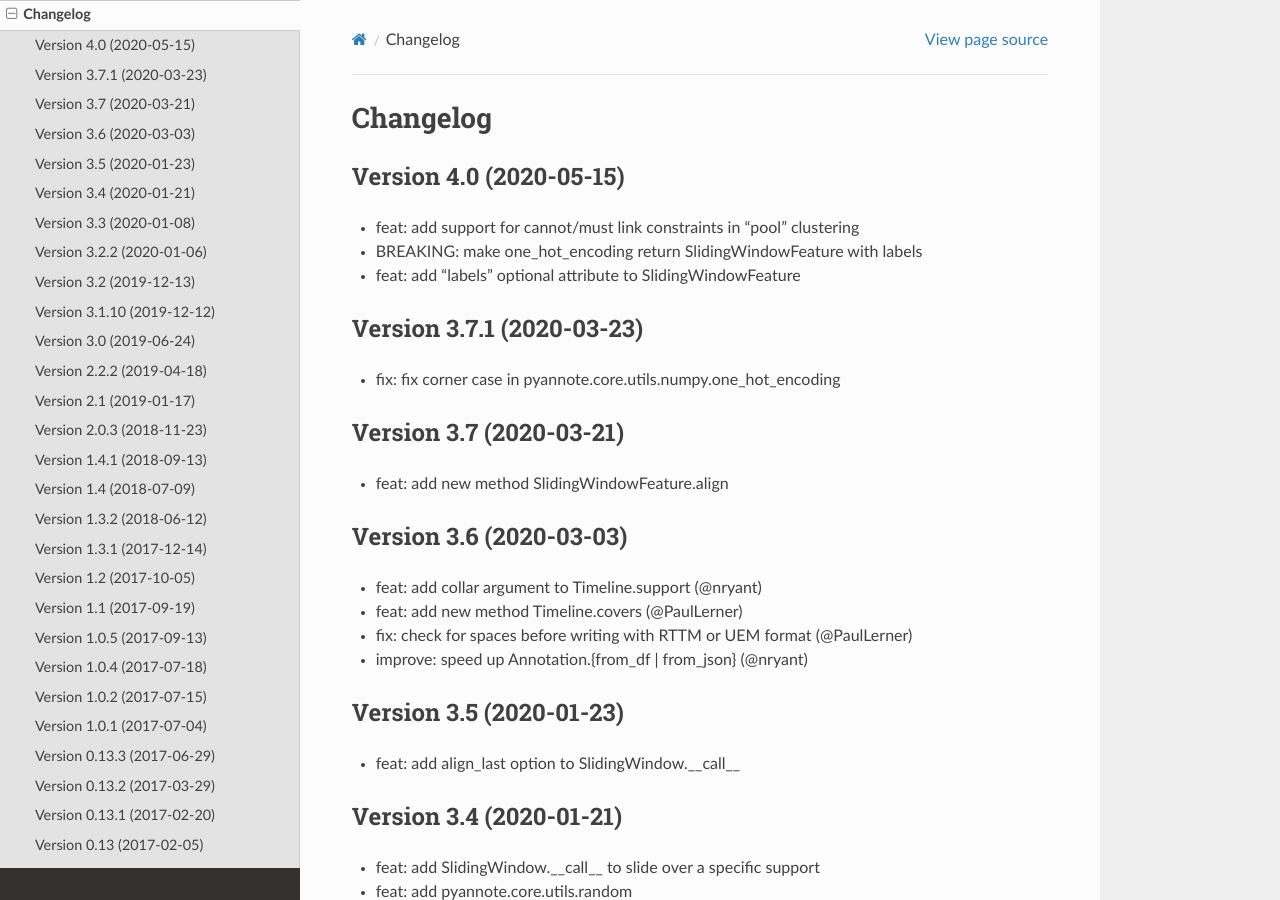
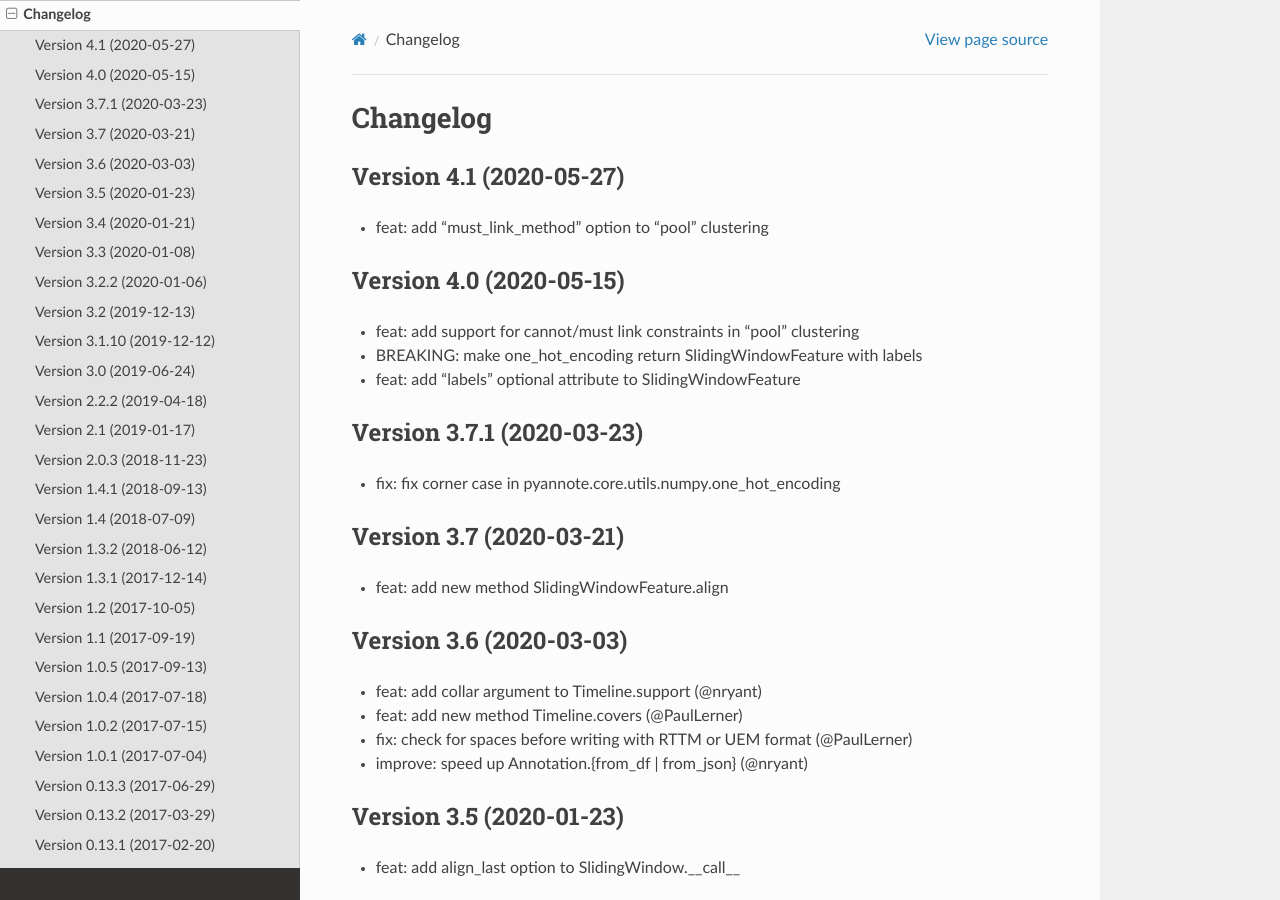
Before and after one commit to pyannote/pyannote-core, a Sphinx documentation site: the page built from doc/source/changelog.rst, in a window 1280 px wide and 900 px high. Built offline with Sphinx 7.4.7 and the Read the Docs theme 2.0.0, drawn with Linux system fonts in a browser that asks for light colours.

Commit message:
doc: update changelog

```diff
--- a/doc/source/changelog.rst
+++ b/doc/source/changelog.rst
@@ -1,6 +1,11 @@
 #########
 Changelog
 #########
+
+Version 4.1 (2020-05-27)
+~~~~~~~~~~~~~~~~~~~~~~~~
+
+- feat: add "must_link_method" option to "pool" clustering
 
 Version 4.0 (2020-05-15)
 ~~~~~~~~~~~~~~~~~~~~~~~~
```
